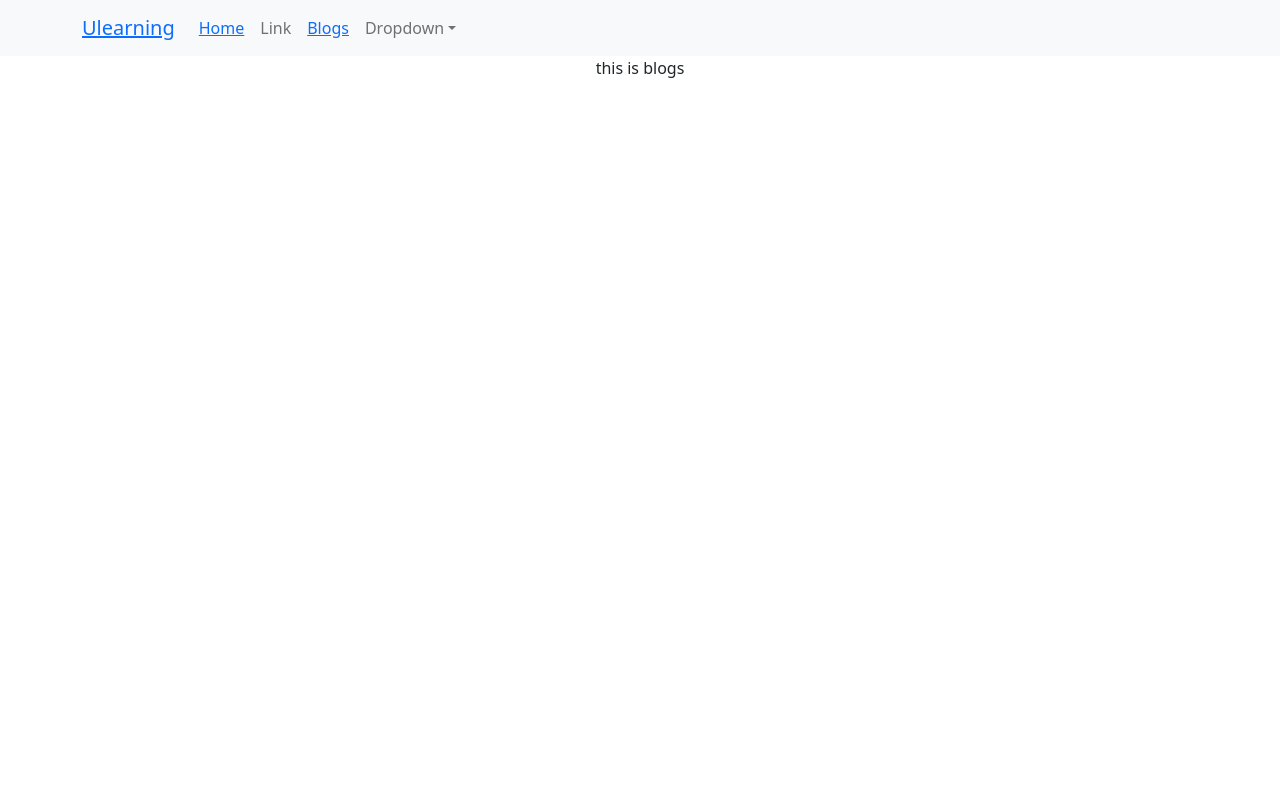
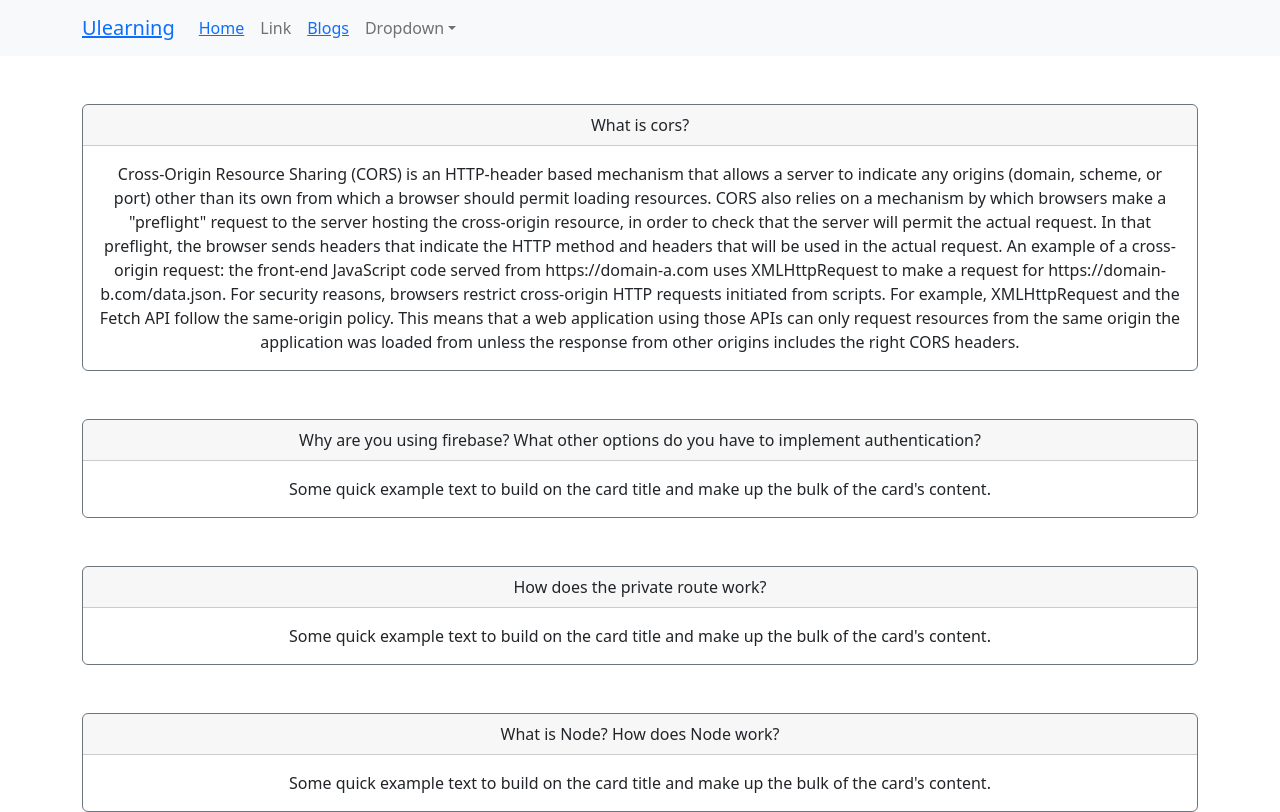
Before and after one commit to wahid30/u-learning, a React (Create React App) app: page /blogs in a window 1280 px wide. Built offline with nearby package versions, Linux system fonts and the light colour scheme.

Commit message:
blog info added

```diff
--- a/src/Pages/Blogs/Blogs.jsx
+++ b/src/Pages/Blogs/Blogs.jsx
@@ -1,7 +1,68 @@
 import React from "react";
-
+import Card from "react-bootstrap/Card";
 const Blogs = () => {
-  return <div>this is blogs</div>;
+  return (
+    <div className="container mt-5 d-flex flex-column gap-5">
+      {/* Question 01 */}
+      <Card border="secondary">
+        <Card.Header>What is cors?</Card.Header>
+        <Card.Body>
+          <Card.Text>
+            Cross-Origin Resource Sharing (CORS) is an HTTP-header based
+            mechanism that allows a server to indicate any origins (domain,
+            scheme, or port) other than its own from which a browser should
+            permit loading resources. CORS also relies on a mechanism by which
+            browsers make a "preflight" request to the server hosting the
+            cross-origin resource, in order to check that the server will permit
+            the actual request. In that preflight, the browser sends headers
+            that indicate the HTTP method and headers that will be used in the
+            actual request. An example of a cross-origin request: the front-end
+            JavaScript code served from https://domain-a.com uses XMLHttpRequest
+            to make a request for https://domain-b.com/data.json. For security
+            reasons, browsers restrict cross-origin HTTP requests initiated from
+            scripts. For example, XMLHttpRequest and the Fetch API follow the
+            same-origin policy. This means that a web application using those
+            APIs can only request resources from the same origin the application
+            was loaded from unless the response from other origins includes the
+            right CORS headers.
+          </Card.Text>
+        </Card.Body>
+      </Card>
+      {/* Question 02 */}
+      <Card border="secondary">
+        <Card.Header>
+          Why are you using firebase? What other options do you have to
+          implement authentication?
+        </Card.Header>
+        <Card.Body>
+          <Card.Text>
+            Some quick example text to build on the card title and make up the
+            bulk of the card's content.
+          </Card.Text>
+        </Card.Body>
+      </Card>
+      {/* Question 03 */}
+      <Card border="secondary">
+        <Card.Header>How does the private route work?</Card.Header>
+        <Card.Body>
+          <Card.Text>
+            Some quick example text to build on the card title and make up the
+            bulk of the card's content.
+          </Card.Text>
+        </Card.Body>
+      </Card>
+      {/* Question 04 */}
+      <Card border="secondary">
+        <Card.Header>What is Node? How does Node work?</Card.Header>
+        <Card.Body>
+          <Card.Text>
+            Some quick example text to build on the card title and make up the
+            bulk of the card's content.
+          </Card.Text>
+        </Card.Body>
+      </Card>
+    </div>
+  );
 };
 
 export default Blogs;
```
